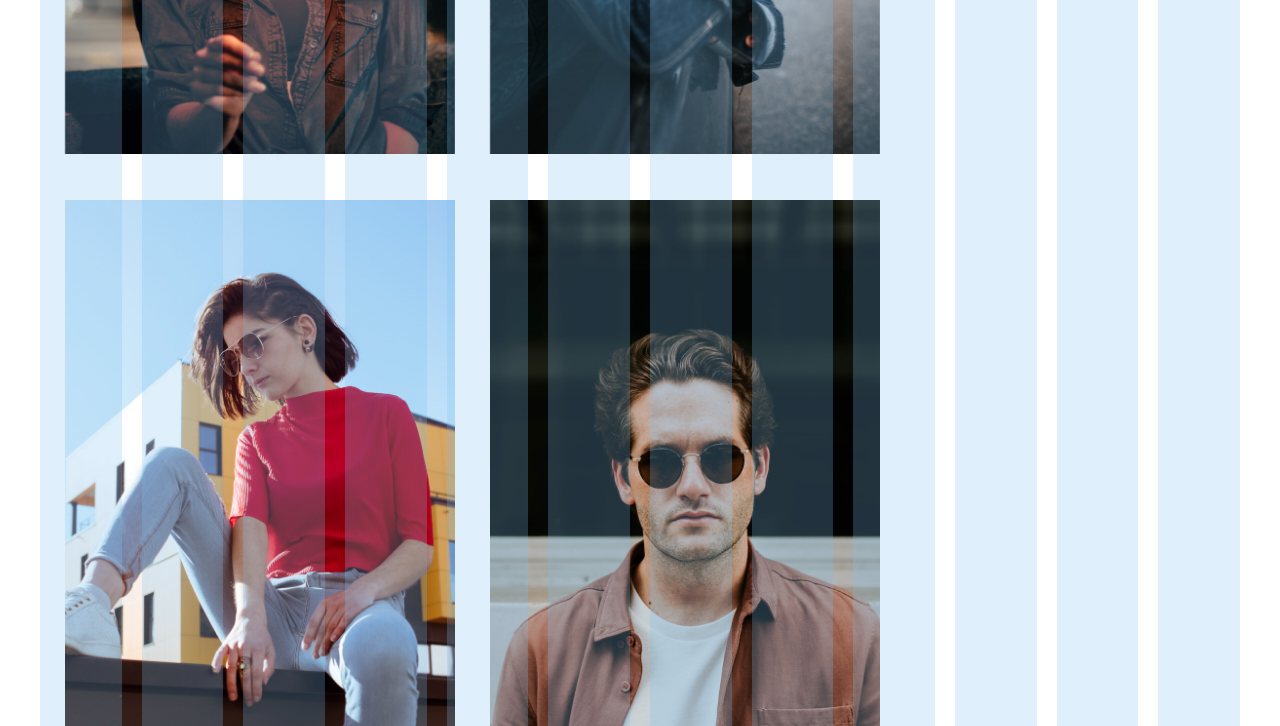
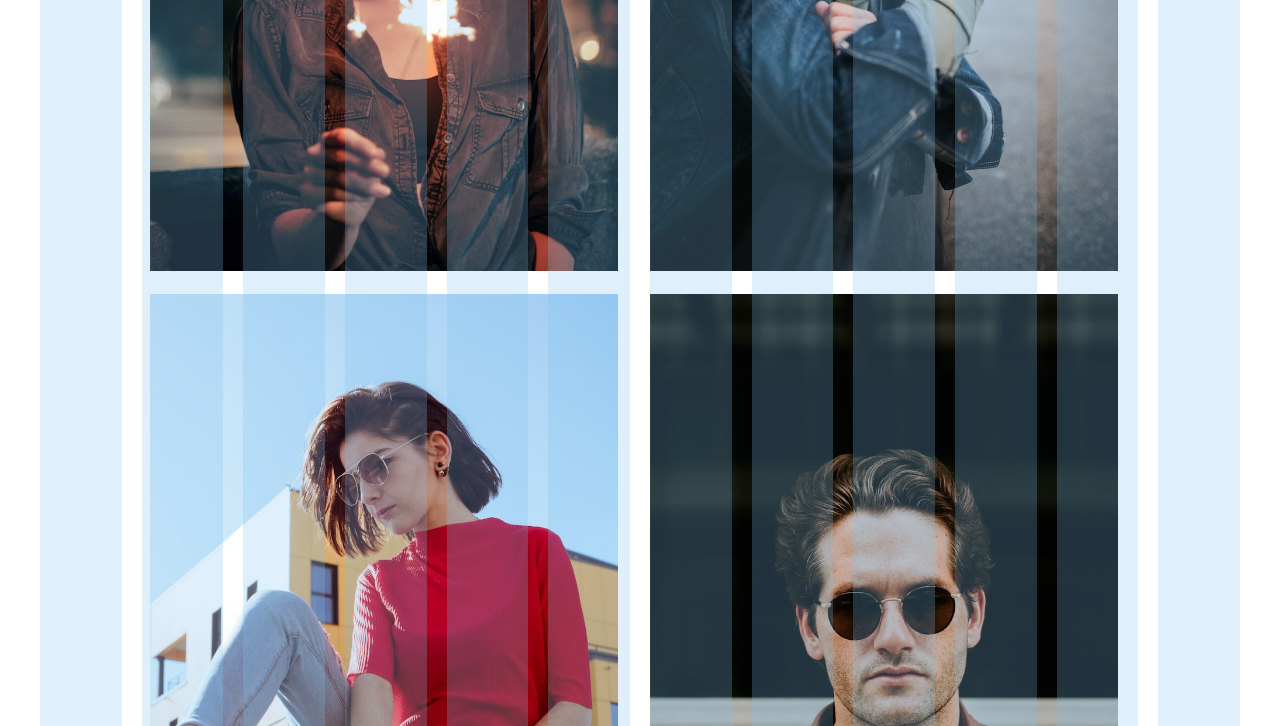
Before and after one commit to asg77/GroupVerk-1, a website: page pages/staff.html in a window 1280 px wide. Shown: the part 632-1358 px from the top of the page. Drawn offline with nearby package versions, Linux system fonts and the light colour scheme; files that its build step writes are made by us from their sources.

Commit message:
Starfsólk - 99% done lol

```diff
--- a/pages/staff.html
+++ b/pages/staff.html
@@ -50,7 +50,7 @@
             <img class="employee" src="../img/karolina.jpg" alt="employee1">
           </div>
             <div class="reverse-card">
-                <h2>Karólína Pálsdóttir</h2>
+                <h2 class="names">Karólína Pálsdóttir</h2>
                <p>Karólína er forstjóriVöruhússins.</p>
              </div>
         </div>
@@ -66,7 +66,7 @@
             <img class="employee" src="../img/tomas.jpg" alt="employee2">
           </div>
             <div class="reverse-card">
-                <h2>Tómas Jónsson</h2>
+                <h2 class="names">Tómas Jónsson</h2>
                <p>Tómas sér um að koma vörunum til þínþ
                  Hrat og örugglega.</p>
              </div>
@@ -84,7 +84,7 @@
             <img class="employee" src="../img/anna.jpg" alt="employee3">
           </div>
             <div class="reverse-card">
-                <h2>Anna Atladóttir</h2>
+                <h2 class="names">Anna Atladóttir</h2>
                <p>Anna er forritari hjá Vöruhúsinu. Ef eitthvaðer að,
                  lagar Anna það.</p>
              </div>
@@ -100,7 +100,7 @@
             <img class="employee" src="../img/jon.jpg" alt="employee4">
           </div>
             <div class="reverse-card">
-                <h2>Jón Guðmundsson</h2>
+                <h2 class="names">Jón Guðmundsson</h2>
                <p>Jón sér um peningana. Gefðu Jóni peninga með því
                að kaupa eitthvað klikkað hjá Vöruhúsinu.</p>
              </div>
--- a/scss/employees.scss
+++ b/scss/employees.scss
@@ -4,8 +4,8 @@
 }
 
 .employee_col {
-  padding-left: 10px;
-  padding-right: 10px;
+  padding-right: -20px;
+  padding-left: -20px;
 }
 
 
@@ -15,7 +15,7 @@
   }
 
   .employee_col {
-    margin-bottom: 340px;
+    margin-bottom: 475px;
   }
 }
 
@@ -25,20 +25,20 @@
 }
 
 .employee {
-  width: 100%;
-  height: auto;
+  width: 120%;
 }
 
 
 .front-card {
   padding-left: 10px;
+
 }
 
 .reverse-card {
   -webkit-transform: rotateY(180deg);
   transform: rotateY( 180deg );
 
-  font-size: 1.5rem;
+  font-size: 1.30rem;
   font-family: 'Oswald';
 
   text-align: center;
@@ -46,9 +46,9 @@
 
 .flip-cards {
   width: 400px;
-  height: 291px;
+  height: 250px;
 
-  margin-left: 5px;
+  margin-left: 100px;
   -webkit-transition: all 0.5s ease;
   transition: all 0.5s ease;
   -webkit-transform-style: preserve-3d;
@@ -62,11 +62,16 @@
 }
 
 .flip-cards div {
-  width: 400px;
-  height: 291px;
 
   position: absolute;
   backface-visibility: hidden;
   -webkit-backface-visibility: hidden;
 
+  width: 400px;
+  height: 250px;
 }
+
+.names {
+  padding: 5px;
+  margin-top: 300px;
+}
```
